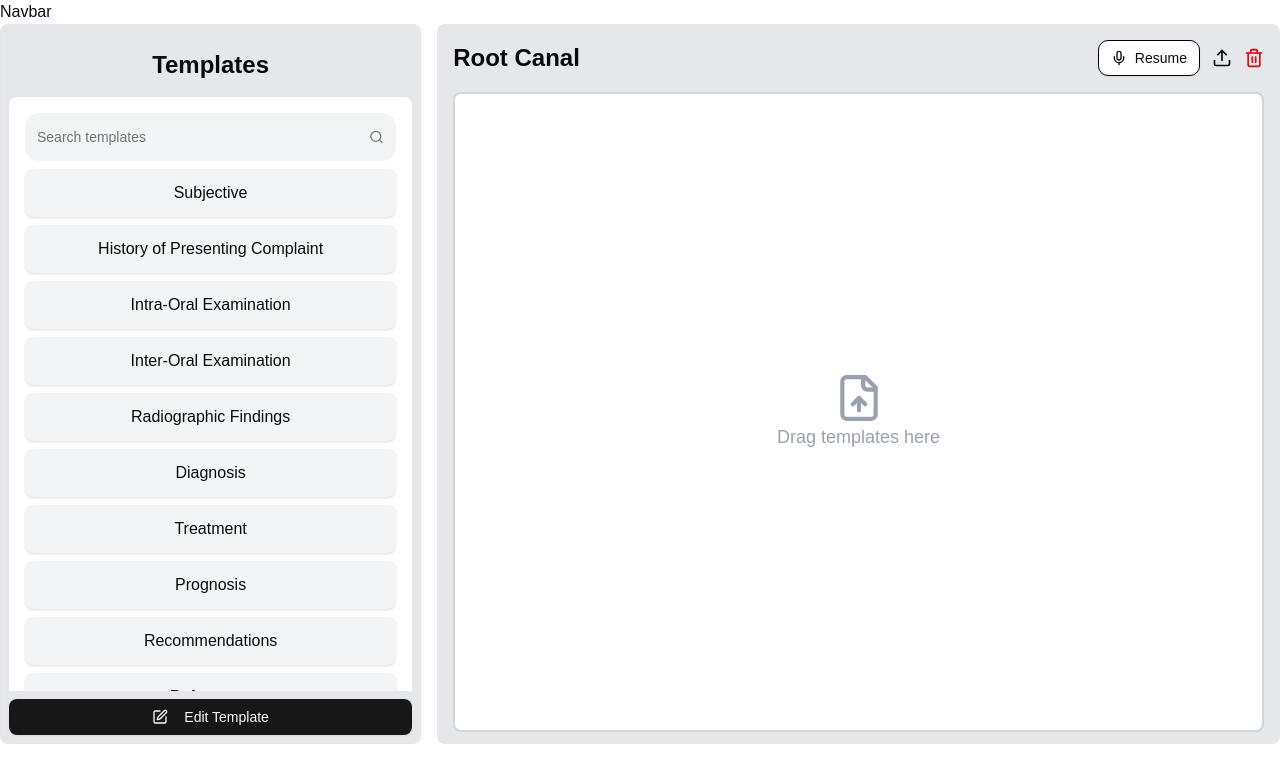
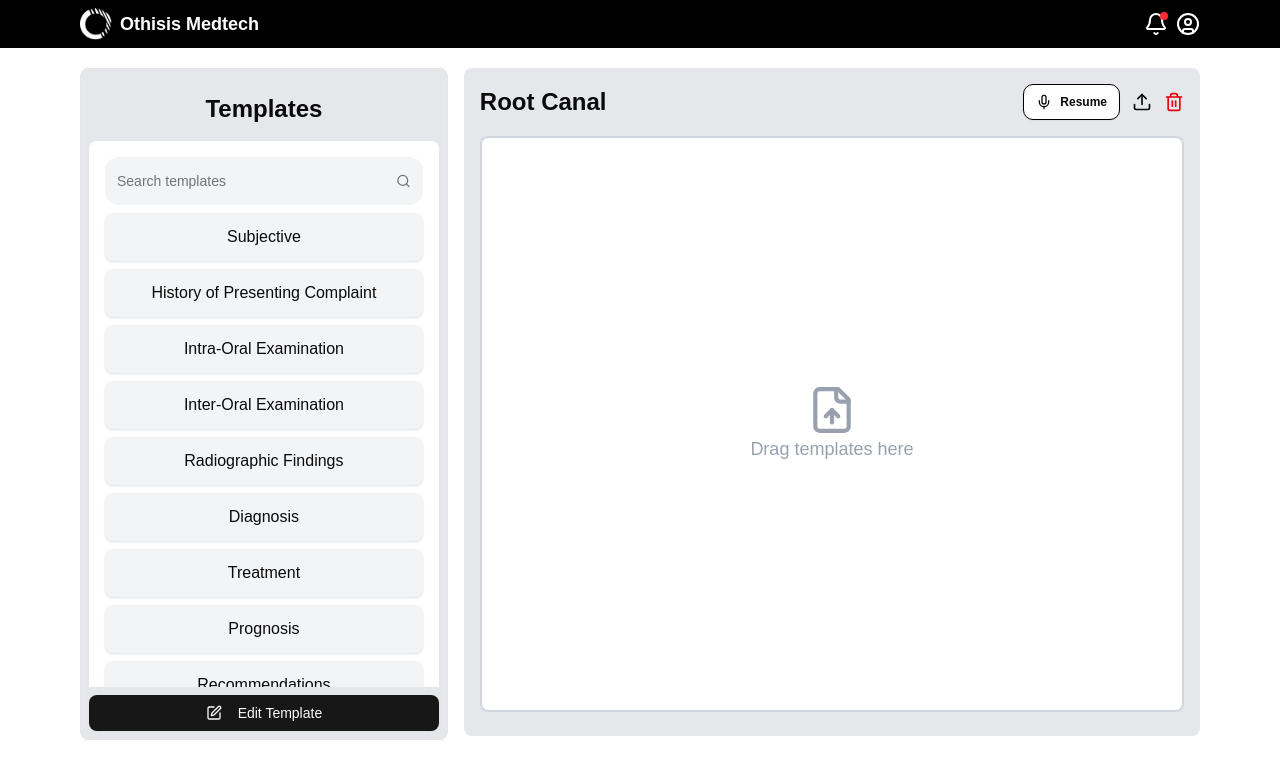
Before and after one commit to tishasaha32/othisis-medtech, a React (Vite) app: page / in a window 1280 px wide. Shown: the top 782 px of the page. Built offline with nearby package versions, Linux system fonts and the light colour scheme.

Commit message:
enhance Navbar with logo and notification icons.

```diff
--- a/src/components/app/AvailableTemplates.tsx
+++ b/src/components/app/AvailableTemplates.tsx
@@ -21,7 +21,7 @@ export function AvailableTemplates({ templates }: AvailableTemplatesProps) {
         <div
             id="available-templates"
             ref={setNodeRef}
-            className="relative flex flex-col h-[calc(100vh-5rem)] border rounded-md bg-gray-200 p-2"
+            className="relative flex flex-col h-[calc(100vh-8rem)] border rounded-md bg-gray-200 p-2"
         >
             <h3 className="text-2xl text-center font-semibold p-4">Templates</h3>
             <div className="flex-1 overflow-y-auto">
--- a/src/components/app/Navbar.tsx
+++ b/src/components/app/Navbar.tsx
@@ -1,6 +1,20 @@
+import { Bell, CircleUser } from "lucide-react"
+
 const Navbar = () => {
     return (
-        <div>Navbar</div>
+        <div className='flex justify-between items-center bg-black p-2 px-20'>
+            <div className="flex items-center gap-2">
+                <img src="/src/assets/logo.png" alt="logo" className="w-8 h-8" />
+                <h1 className='text-lg font-semibold text-white'>Othisis Medtech</h1>
+            </div>
+            <div className="flex items-center gap-2">
+                <div className="relative">
+                    <Bell className='w-6 h-6 text-white' />
+                    <span className="absolute top-0 right-0 w-2 h-2 bg-red-500 rounded-full"></span>
+                </div>
+                <CircleUser className='w-6 h-6 text-white' />
+            </div>
+        </div>
     )
 }
 
--- a/src/components/app/SelectedTemplates.tsx
+++ b/src/components/app/SelectedTemplates.tsx
@@ -27,7 +27,7 @@ export function SelectedTemplates({ templates }: SelectedTemplatesProps) {
         <div
             id="selected-templates"
             ref={setNodeRef}
-            className={`bg-white overflow-y-auto border-2 h-[calc(100vh-10rem)] rounded-md p-5 ${isOver ? "border-dashed border-blue-500 bg-blue-50" : "border-gray-300"
+            className={`bg-white overflow-y-auto border-2 h-[calc(100vh-14rem)] rounded-md p-5 ${isOver ? "border-dashed border-blue-500 bg-blue-50" : "border-gray-300"
                 }`}
         >
             {templates.length === 0 ? (
--- a/src/components/app/TemplateManager.tsx
+++ b/src/components/app/TemplateManager.tsx
@@ -104,7 +104,7 @@ const TemplateManager = () => {
         : null;
 
     return (
-        <div className="flex gap-4 h-[calc(100vh-5rem)]">
+        <div className="flex gap-4 h-[calc(100vh-7rem)] px-20 pt-5">
             <DndContext
                 sensors={sensors}
                 collisionDetection={closestCenter}
@@ -122,7 +122,7 @@ const TemplateManager = () => {
                         <div className="flex gap-3 items-center cursor-pointer">
                             <Button variant="outline" className="flex gap-2 rounded-lg border-1 border-black">
                                 <Mic className="w-5 h-5" />
-                                Resume
+                                <p className="text-xs font-semibold">Resume</p>
                             </Button>
                             <Upload className="w-5 h-5" />
                             <Trash2 className="w-5 h-5 text-destructive" />
```
Also changed, not shown: src/assets/logo.png (added).
